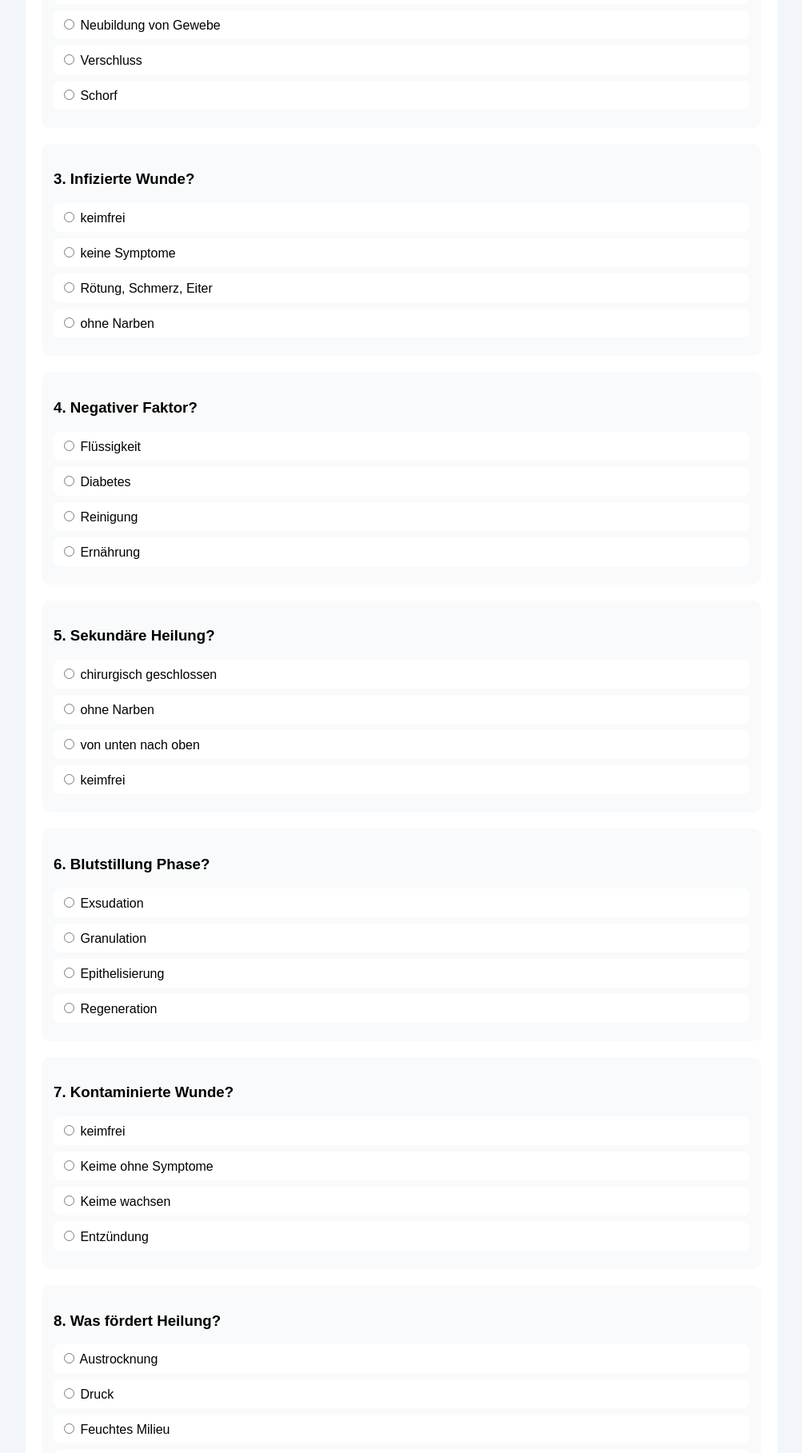
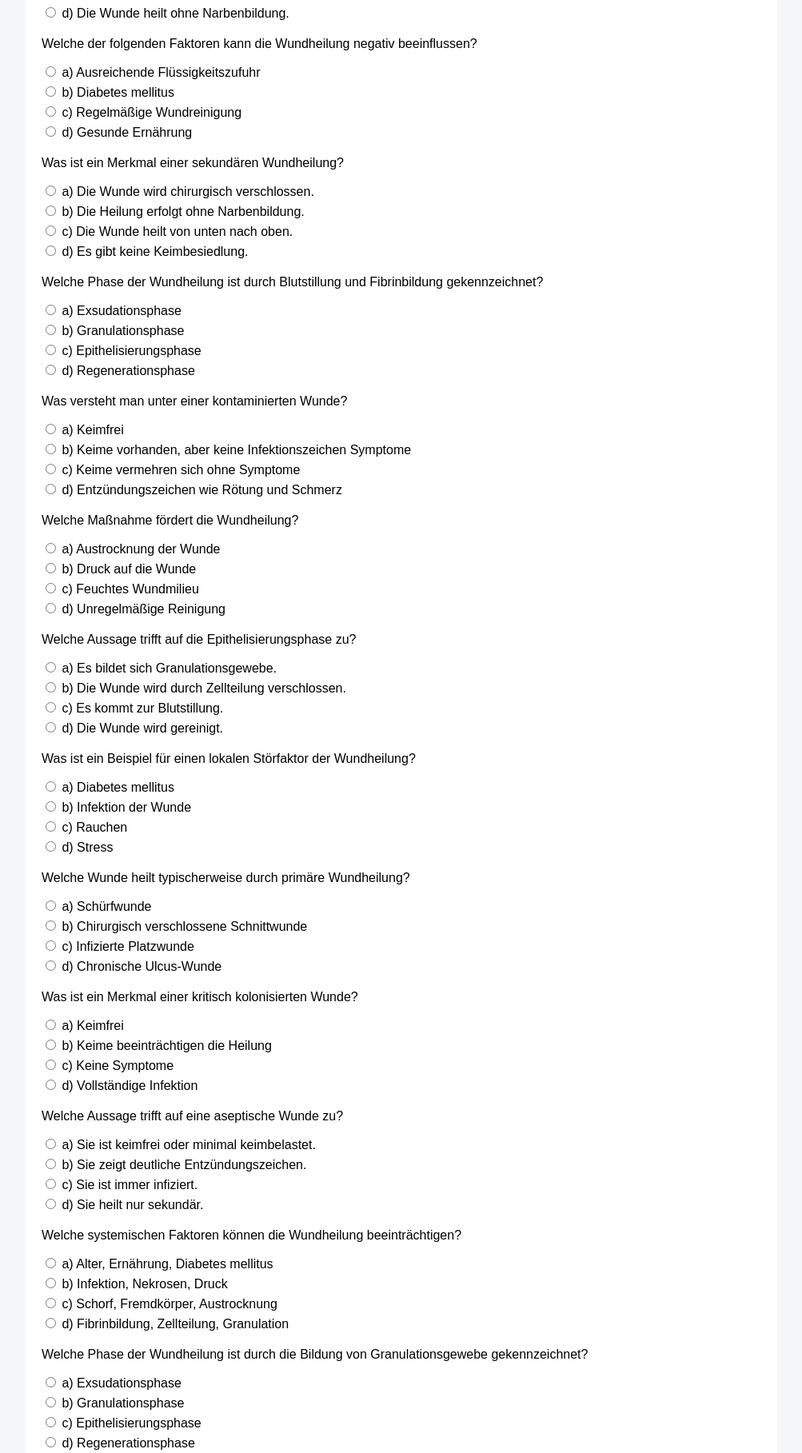
Before and after one commit to Lerunya11/Quiz, a plain HTML site: page index.html in a window 1280 px wide. Shown: the part 521-2338 px from the top of the page at 80% size, without its empty margins (138-1141 px from the left). Drawn offline with Linux system fonts and the light colour scheme.

Commit message:
Refactor quiz HTML structure and styling

```diff
--- a/index.html
+++ b/index.html
@@ -3,63 +3,48 @@
 <head>
 <meta charset="UTF-8">
 <meta name="viewport" content="width=device-width, initial-scale=1.0">
-<title>Quiz Wundmanagement</title>
+<title>Quiz: Wundmanagement</title>
 
 <style>
 body {
-  font-family: Arial;
-  background: #f2f6fb;
+  font-family: Arial, sans-serif;
+  background: #f5f7fa;
   margin: 0;
 }
 
 .container {
   max-width: 900px;
-  margin: 30px auto;
+  margin: 20px auto;
   background: white;
   padding: 20px;
-  border-radius: 15px;
+  border-radius: 12px;
 }
 
-h1 {
-  text-align: center;
-  color: #0f766e;
+h2 {
+  margin-top: 20px;
 }
 
 .question {
   margin-bottom: 20px;
-  padding: 15px;
-  background: #f9fafb;
-  border-radius: 10px;
 }
 
 label {
   display: block;
-  margin: 8px 0;
-  padding: 8px;
-  background: #fff;
+  margin: 5px 0;
+  cursor: pointer;
+}
+
+button {
+  margin-top: 20px;
+  padding: 10px 20px;
+  background: #0f766e;
+  color: white;
+  border: none;
   border-radius: 8px;
-  cursor: pointer;
 }
 
 .correct { background: #dcfce7; }
 .wrong { background: #fee2e2; }
-
-button {
-  display: block;
-  margin: 20px auto;
-  padding: 12px 25px;
-  border: none;
-  border-radius: 30px;
-  background: #0f766e;
-  color: white;
-  font-size: 16px;
-}
-
-.result {
-  text-align: center;
-  font-size: 20px;
-  margin-top: 20px;
-}
 </style>
 </head>
 
@@ -68,146 +53,133 @@ button {
 <div class="container">
 <h1>Quiz: Wundmanagement</h1>
 
-<form id="quizForm">
+<form id="quiz">
 
-<!-- 1 -->
 <div class="question">
-<h3>1. Welche Wunde zählt zu den geschlossenen Wunden?</h3>
-<label><input type="radio" name="q1" value="a"> Schnittwunde</label>
-<label><input type="radio" name="q1" value="b"> Schürfwunde</label>
-<label><input type="radio" name="q1" value="c"> Prellung</label>
-<label><input type="radio" name="q1" value="d"> Platzwunde</label>
+<p>Welche Wunde zählt zu den geschlossenen Wunden?</p>
+<label><input type="radio" name="q1" value="a"> a) Schnittwunde</label>
+<label><input type="radio" name="q1" value="b"> b) Schürfwunde</label>
+<label><input type="radio" name="q1" value="c"> c) Prellung</label>
+<label><input type="radio" name="q1" value="d"> d) Platzwunde</label>
 </div>
 
-<!-- 2 -->
 <div class="question">
-<h3>2. Granulationsphase?</h3>
-<label><input type="radio" name="q2" value="a"> Blutstillung</label>
-<label><input type="radio" name="q2" value="b"> Neubildung von Gewebe</label>
-<label><input type="radio" name="q2" value="c"> Verschluss</label>
-<label><input type="radio" name="q2" value="d"> Schorf</label>
+<p>Was beschreibt die Granulationsphase der Wundheilung?</p>
+<label><input type="radio" name="q2" value="a"> a) Blutstillung und Fibrinbildung</label>
+<label><input type="radio" name="q2" value="b"> b) Neubildung von Bindegewebe und Kapillaren</label>
+<label><input type="radio" name="q2" value="c"> c) Verschluss der Wundoberfläche</label>
+<label><input type="radio" name="q2" value="d"> d) Bildung von Schorf</label>
 </div>
 
-<!-- 3 -->
 <div class="question">
-<h3>3. Infizierte Wunde?</h3>
-<label><input type="radio" name="q3" value="a"> keimfrei</label>
-<label><input type="radio" name="q3" value="b"> keine Symptome</label>
-<label><input type="radio" name="q3" value="c"> Rötung, Schmerz, Eiter</label>
-<label><input type="radio" name="q3" value="d"> ohne Narben</label>
+<p>Welche Aussage trifft auf eine infizierte Wunde zu?</p>
+<label><input type="radio" name="q3" value="a"> a) Sie ist keimfrei.</label>
+<label><input type="radio" name="q3" value="b"> b) Es gibt keine Entzündungszeichen.</label>
+<label><input type="radio" name="q3" value="c"> c) Es treten Rötung, Schmerz und Eiter auf.</label>
+<label><input type="radio" name="q3" value="d"> d) Die Wunde heilt ohne Narbenbildung.</label>
 </div>
 
-<!-- 4 -->
 <div class="question">
-<h3>4. Negativer Faktor?</h3>
-<label><input type="radio" name="q4" value="a"> Flüssigkeit</label>
-<label><input type="radio" name="q4" value="b"> Diabetes</label>
-<label><input type="radio" name="q4" value="c"> Reinigung</label>
-<label><input type="radio" name="q4" value="d"> Ernährung</label>
+<p>Welche der folgenden Faktoren kann die Wundheilung negativ beeinflussen?</p>
+<label><input type="radio" name="q4" value="a"> a) Ausreichende Flüssigkeitszufuhr</label>
+<label><input type="radio" name="q4" value="b"> b) Diabetes mellitus</label>
+<label><input type="radio" name="q4" value="c"> c) Regelmäßige Wundreinigung</label>
+<label><input type="radio" name="q4" value="d"> d) Gesunde Ernährung</label>
 </div>
 
-<!-- 5 -->
 <div class="question">
-<h3>5. Sekundäre Heilung?</h3>
-<label><input type="radio" name="q5" value="a"> chirurgisch geschlossen</label>
-<label><input type="radio" name="q5" value="b"> ohne Narben</label>
-<label><input type="radio" name="q5" value="c"> von unten nach oben</label>
-<label><input type="radio" name="q5" value="d"> keimfrei</label>
+<p>Was ist ein Merkmal einer sekundären Wundheilung?</p>
+<label><input type="radio" name="q5" value="a"> a) Die Wunde wird chirurgisch verschlossen.</label>
+<label><input type="radio" name="q5" value="b"> b) Die Heilung erfolgt ohne Narbenbildung.</label>
+<label><input type="radio" name="q5" value="c"> c) Die Wunde heilt von unten nach oben.</label>
+<label><input type="radio" name="q5" value="d"> d) Es gibt keine Keimbesiedlung.</label>
 </div>
 
-<!-- 6 -->
 <div class="question">
-<h3>6. Blutstillung Phase?</h3>
-<label><input type="radio" name="q6" value="a"> Exsudation</label>
-<label><input type="radio" name="q6" value="b"> Granulation</label>
-<label><input type="radio" name="q6" value="c"> Epithelisierung</label>
-<label><input type="radio" name="q6" value="d"> Regeneration</label>
+<p>Welche Phase der Wundheilung ist durch Blutstillung und Fibrinbildung gekennzeichnet?</p>
+<label><input type="radio" name="q6" value="a"> a) Exsudationsphase</label>
+<label><input type="radio" name="q6" value="b"> b) Granulationsphase</label>
+<label><input type="radio" name="q6" value="c"> c) Epithelisierungsphase</label>
+<label><input type="radio" name="q6" value="d"> d) Regenerationsphase</label>
 </div>
 
-<!-- 7 -->
+<!-- ВТОРАЯ ЧАСТЬ -->
+
 <div class="question">
-<h3>7. Kontaminierte Wunde?</h3>
-<label><input type="radio" name="q7" value="a"> keimfrei</label>
-<label><input type="radio" name="q7" value="b"> Keime ohne Symptome</label>
-<label><input type="radio" name="q7" value="c"> Keime wachsen</label>
-<label><input type="radio" name="q7" value="d"> Entzündung</label>
+<p>Was versteht man unter einer kontaminierten Wunde?</p>
+<label><input type="radio" name="q7" value="a"> a) Keimfrei</label>
+<label><input type="radio" name="q7" value="b"> b) Keime vorhanden, aber keine Infektionszeichen Symptome</label>
+<label><input type="radio" name="q7" value="c"> c) Keime vermehren sich ohne Symptome</label>
+<label><input type="radio" name="q7" value="d"> d) Entzündungszeichen wie Rötung und Schmerz</label>
 </div>
 
-<!-- 8 -->
 <div class="question">
-<h3>8. Was fördert Heilung?</h3>
-<label><input type="radio" name="q8" value="a"> Austrocknung</label>
-<label><input type="radio" name="q8" value="b"> Druck</label>
-<label><input type="radio" name="q8" value="c"> Feuchtes Milieu</label>
-<label><input type="radio" name="q8" value="d"> schlechte Reinigung</label>
+<p>Welche Maßnahme fördert die Wundheilung?</p>
+<label><input type="radio" name="q8" value="a"> a) Austrocknung der Wunde</label>
+<label><input type="radio" name="q8" value="b"> b) Druck auf die Wunde</label>
+<label><input type="radio" name="q8" value="c"> c) Feuchtes Wundmilieu</label>
+<label><input type="radio" name="q8" value="d"> d) Unregelmäßige Reinigung</label>
 </div>
 
-<!-- 9 -->
 <div class="question">
-<h3>9. Epithelisierung?</h3>
-<label><input type="radio" name="q9" value="a"> Granulation</label>
-<label><input type="radio" name="q9" value="b"> Zellteilung</label>
-<label><input type="radio" name="q9" value="c"> Blutstillung</label>
-<label><input type="radio" name="q9" value="d"> Reinigung</label>
+<p>Welche Aussage trifft auf die Epithelisierungsphase zu?</p>
+<label><input type="radio" name="q9" value="a"> a) Es bildet sich Granulationsgewebe.</label>
+<label><input type="radio" name="q9" value="b"> b) Die Wunde wird durch Zellteilung verschlossen.</label>
+<label><input type="radio" name="q9" value="c"> c) Es kommt zur Blutstillung.</label>
+<label><input type="radio" name="q9" value="d"> d) Die Wunde wird gereinigt.</label>
 </div>
 
-<!-- 10 -->
 <div class="question">
-<h3>10. Lokaler Faktor?</h3>
-<label><input type="radio" name="q10" value="a"> Diabetes</label>
-<label><input type="radio" name="q10" value="b"> Infektion</label>
-<label><input type="radio" name="q10" value="c"> Rauchen</label>
-<label><input type="radio" name="q10" value="d"> Stress</label>
+<p>Was ist ein Beispiel für einen lokalen Störfaktor der Wundheilung?</p>
+<label><input type="radio" name="q10" value="a"> a) Diabetes mellitus</label>
+<label><input type="radio" name="q10" value="b"> b) Infektion der Wunde</label>
+<label><input type="radio" name="q10" value="c"> c) Rauchen</label>
+<label><input type="radio" name="q10" value="d"> d) Stress</label>
 </div>
 
-<!-- 11 -->
 <div class="question">
-<h3>11. Primäre Heilung?</h3>
-<label><input type="radio" name="q11" value="a"> Schürfwunde</label>
-<label><input type="radio" name="q11" value="b"> Chirurgisch geschlossen</label>
-<label><input type="radio" name="q11" value="c"> infiziert</label>
-<label><input type="radio" name="q11" value="d"> Ulcus</label>
+<p>Welche Wunde heilt typischerweise durch primäre Wundheilung?</p>
+<label><input type="radio" name="q11" value="a"> a) Schürfwunde</label>
+<label><input type="radio" name="q11" value="b"> b) Chirurgisch verschlossene Schnittwunde</label>
+<label><input type="radio" name="q11" value="c"> c) Infizierte Platzwunde</label>
+<label><input type="radio" name="q11" value="d"> d) Chronische Ulcus-Wunde</label>
 </div>
 
-<!-- 12 -->
 <div class="question">
-<h3>12. Kritisch kolonisiert?</h3>
-<label><input type="radio" name="q12" value="a"> keimfrei</label>
-<label><input type="radio" name="q12" value="b"> Keime stören Heilung</label>
-<label><input type="radio" name="q12" value="c"> keine Symptome</label>
-<label><input type="radio" name="q12" value="d"> Infektion</label>
+<p>Was ist ein Merkmal einer kritisch kolonisierten Wunde?</p>
+<label><input type="radio" name="q12" value="a"> a) Keimfrei</label>
+<label><input type="radio" name="q12" value="b"> b) Keime beeinträchtigen die Heilung</label>
+<label><input type="radio" name="q12" value="c"> c) Keine Symptome</label>
+<label><input type="radio" name="q12" value="d"> d) Vollständige Infektion</label>
 </div>
 
-<!-- 13 -->
 <div class="question">
-<h3>13. Aseptische Wunde?</h3>
-<label><input type="radio" name="q13" value="a"> keimfrei</label>
-<label><input type="radio" name="q13" value="b"> Entzündung</label>
-<label><input type="radio" name="q13" value="c"> infiziert</label>
-<label><input type="radio" name="q13" value="d"> sekundär</label>
+<p>Welche Aussage trifft auf eine aseptische Wunde zu?</p>
+<label><input type="radio" name="q13" value="a"> a) Sie ist keimfrei oder minimal keimbelastet.</label>
+<label><input type="radio" name="q13" value="b"> b) Sie zeigt deutliche Entzündungszeichen.</label>
+<label><input type="radio" name="q13" value="c"> c) Sie ist immer infiziert.</label>
+<label><input type="radio" name="q13" value="d"> d) Sie heilt nur sekundär.</label>
 </div>
 
-<!-- 14 -->
 <div class="question">
-<h3>14. Systemische Faktoren?</h3>
-<label><input type="radio" name="q14" value="a"> Alter, Ernährung, Diabetes</label>
-<label><input type="radio" name="q14" value="b"> Infektion, Druck</label>
-<label><input type="radio" name="q14" value="c"> Schorf</label>
-<label><input type="radio" name="q14" value="d"> Zellteilung</label>
+<p>Welche systemischen Faktoren können die Wundheilung beeinträchtigen?</p>
+<label><input type="radio" name="q14" value="a"> a) Alter, Ernährung, Diabetes mellitus</label>
+<label><input type="radio" name="q14" value="b"> b) Infektion, Nekrosen, Druck</label>
+<label><input type="radio" name="q14" value="c"> c) Schorf, Fremdkörper, Austrocknung</label>
+<label><input type="radio" name="q14" value="d"> d) Fibrinbildung, Zellteilung, Granulation</label>
 </div>
 
-<!-- 15 -->
 <div class="question">
-<h3>15. Granulationsphase?</h3>
-<label><input type="radio" name="q15" value="a"> Exsudation</label>
-<label><input type="radio" name="q15" value="b"> Granulation</label>
-<label><input type="radio" name="q15" value="c"> Epithelisierung</label>
-<label><input type="radio" name="q15" value="d"> Regeneration</label>
+<p>Welche Phase der Wundheilung ist durch die Bildung von Granulationsgewebe gekennzeichnet?</p>
+<label><input type="radio" name="q15" value="a"> a) Exsudationsphase</label>
+<label><input type="radio" name="q15" value="b"> b) Granulationsphase</label>
+<label><input type="radio" name="q15" value="c"> c) Epithelisierungsphase</label>
+<label><input type="radio" name="q15" value="d"> d) Regenerationsphase</label>
 </div>
 
-<button type="button" onclick="checkQuiz()">Проверить</button>
+<button type="button" onclick="check()">Проверить</button>
 
-<div id="result" class="result"></div>
+<p id="result"></p>
 
 </form>
 </div>
@@ -219,19 +191,13 @@ q6:"a", q7:"b", q8:"c", q9:"b", q10:"b",
 q11:"b", q12:"b", q13:"a", q14:"a", q15:"b"
 };
 
-function checkQuiz(){
+function check(){
 let score=0;
 for(let q in answers){
-let selected=document.querySelector(`input[name=${q}]:checked`);
-if(selected && selected.value===answers[q]){
-score++;
-selected.parentElement.classList.add("correct");
-}else if(selected){
-selected.parentElement.classList.add("wrong");
+let s=document.querySelector(`input[name=${q}]:checked`);
+if(s && s.value===answers[q]) score++;
 }
-}
-document.getElementById("result").innerText =
-`Твой результат: ${score} / 15`;
+document.getElementById("result").innerText = "Ergebnis: " + score + " / 15";
 }
 </script>
 
```
